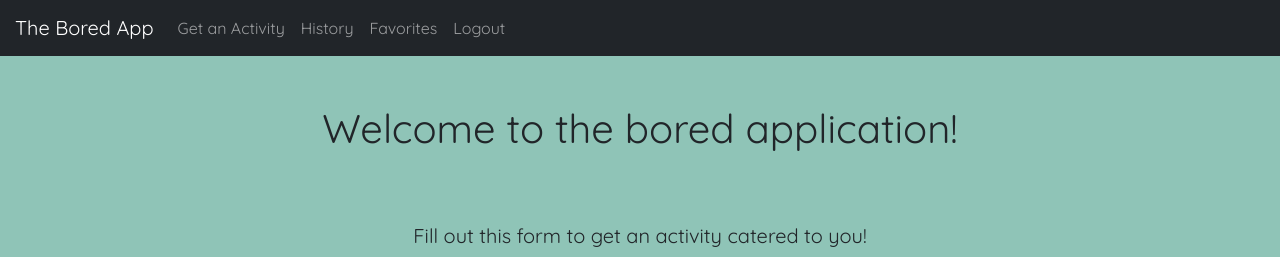
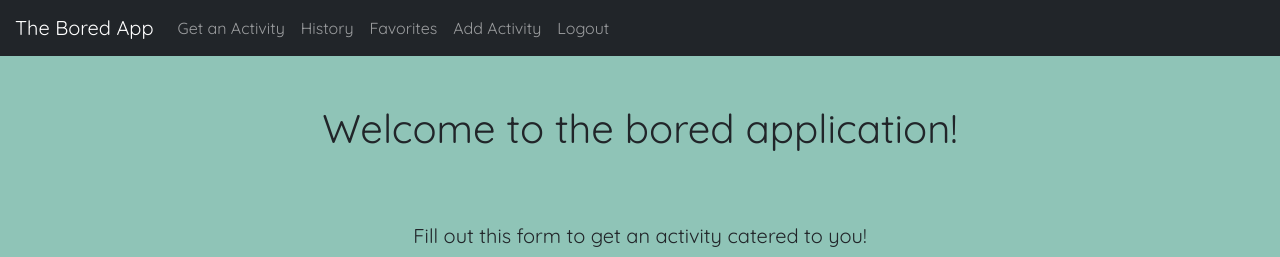
Before and after one commit to jackcodej/theboredapp, a Flask app: page / in a window 1280 px wide. Shown: the top 257 px of the page. Run offline with Flask 3, Linux system fonts and the light colour scheme; the visitor is signed in with stand-in values (Sample User, id 1); data that the repository does not hold is empty.

Commit message:
Add 'add activity' button and corresponding server route, and create base template with a basic form mirroring signup/login pages

```diff
--- a/server.py
+++ b/server.py
@@ -319,6 +319,13 @@ def update_favorites():
     session["favorites"] = f
 
 
+@app.route('/activity/add')
+def add_activity():
+    """Navigate to the add activity page"""
+
+    return render_template('add_activity.html')
+
+
 # Python3, only run the lines if server.py is ran directly
 if __name__ == "__main__":
     connect_to_db(app)
--- a/templates/base.html
+++ b/templates/base.html
@@ -44,6 +44,9 @@
             <a class="nav-link" href="/activity/favorites">Favorites</a>
           </li>
           <li class="nav-item">
+            <a class="nav-link" href="/activity/add">Add Activity</a>
+          </li>
+          <li class="nav-item">
             <a class="nav-link" href="/logout">Logout</a>
           </li>
           {% endif %}
@@ -63,5 +66,6 @@
     <script src="/static/js/ajax.js"></script>
     <script src="/static/js/registration-component.jsx" type="text/jsx"></script>
     <script src="/static/js/login-component.jsx" type="text/jsx"></script>
+    <script src="/static/js/add-activity-component.jsx" type="text/jsx"></script>
   </body>
 </html>
--- a/templates/homepage.html
+++ b/templates/homepage.html
@@ -4,18 +4,11 @@
 {% block body %}
 
 <h1 class="text-center pt-5 pb-5">Welcome to the bored application!</h1>
-{% if "user_id" not in session %}
-{% endif %}
 
     <!-- Form for users to make 'filtered' queries to boredapi -->
     <div id="form_wrapper" style="min-width:50%; max-height:50%;">
       <h5 class="text-center pt-3">Fill out this form to get an activity catered to you!</h5>
       <form style="width:40%; margin-left:auto; margin-right:auto; height:400px;"action="/activity/search">
-        <!-- Key is not user friendly depreciated -->
-        <!-- <label>Key</label>
-        <div class="row">
-          <div class="col"><input placeholder="key" type="number" class="form-control" name="key"></div>
-        </div> -->
           <div class="row">
             <div class="col">
               <div class="col">
```
